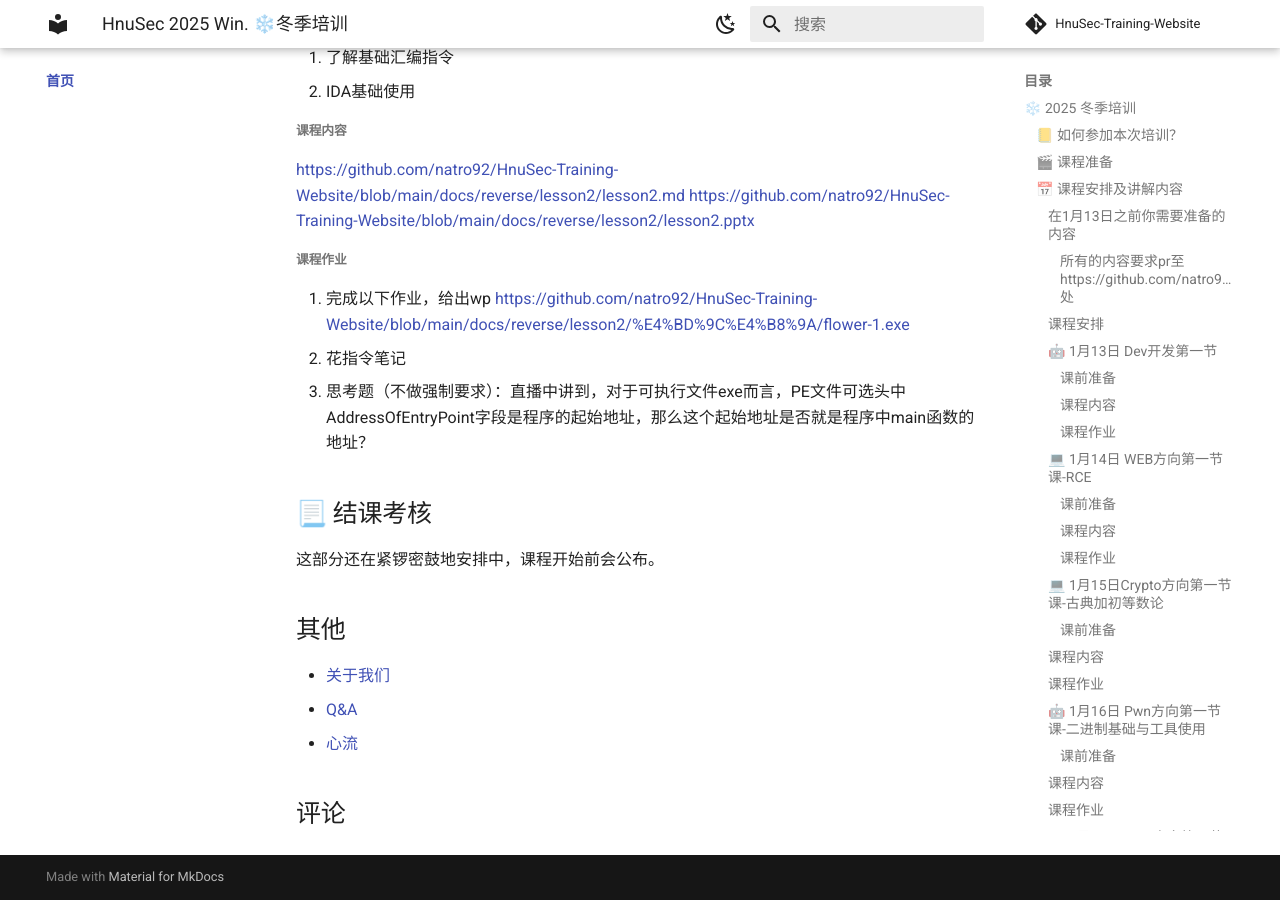
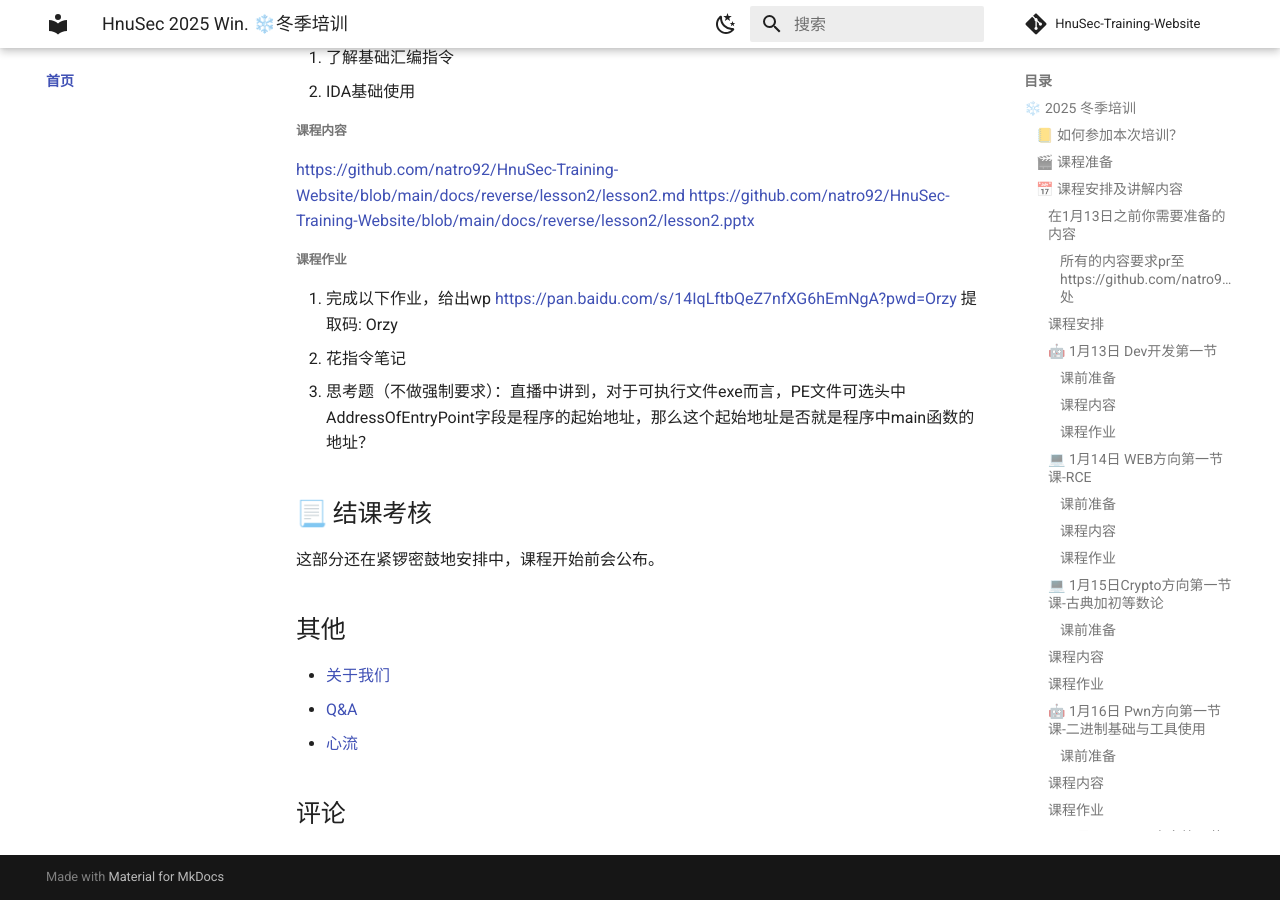
Before and after one commit to natro92/HnuSec-Training-Website, an MkDocs documentation site: the page built from docs/index.md, in a window 1280 px wide and 900 px high, scrolled down 9068 px. Built offline with MkDocs 1.6.1 and Material for MkDocs 9.7.7, drawn with Linux system fonts in a browser that asks for light colours; comment, search, counter and statistics services are not loaded.

Commit message:
Update index.md

```diff
--- a/docs/index.md
+++ b/docs/index.md
@@ -410,7 +410,7 @@ https://github.com/natro92/HnuSec-Training-Website/blob/main/docs/reverse/lesson
 ##### 课程作业
 
 1. 完成以下作业，给出wp
-   https://github.com/natro92/HnuSec-Training-Website/blob/main/docs/reverse/lesson2/%E4%BD%9C%E4%B8%9A/flower-1.exe
+  https://pan.baidu.com/s/14IqLftbQeZ7nfXG6hEmNgA?pwd=Orzy 提取码: Orzy
 2. 花指令笔记
 3. 思考题（不做强制要求）：直播中讲到，对于可执行文件exe而言，PE文件可选头中AddressOfEntryPoint字段是程序的起始地址，那么这个起始地址是否就是程序中main函数的地址？
 
```
